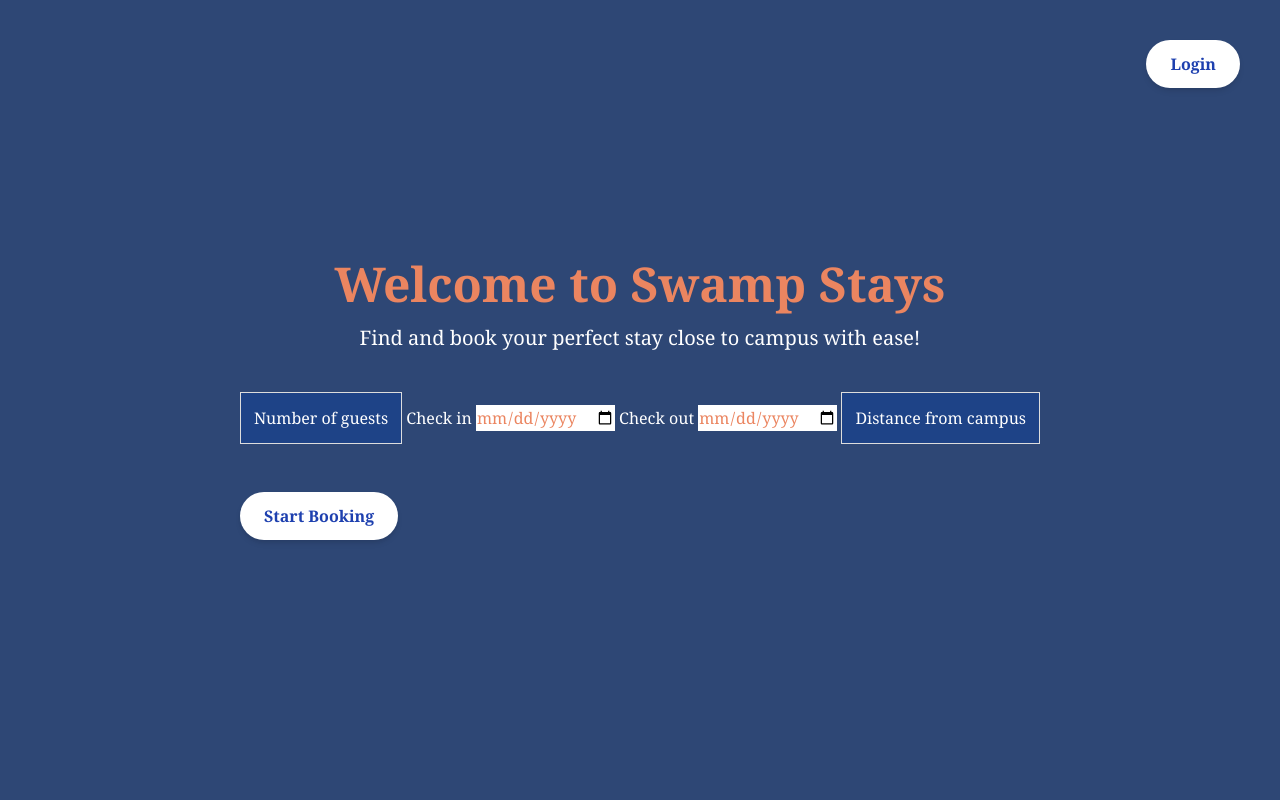
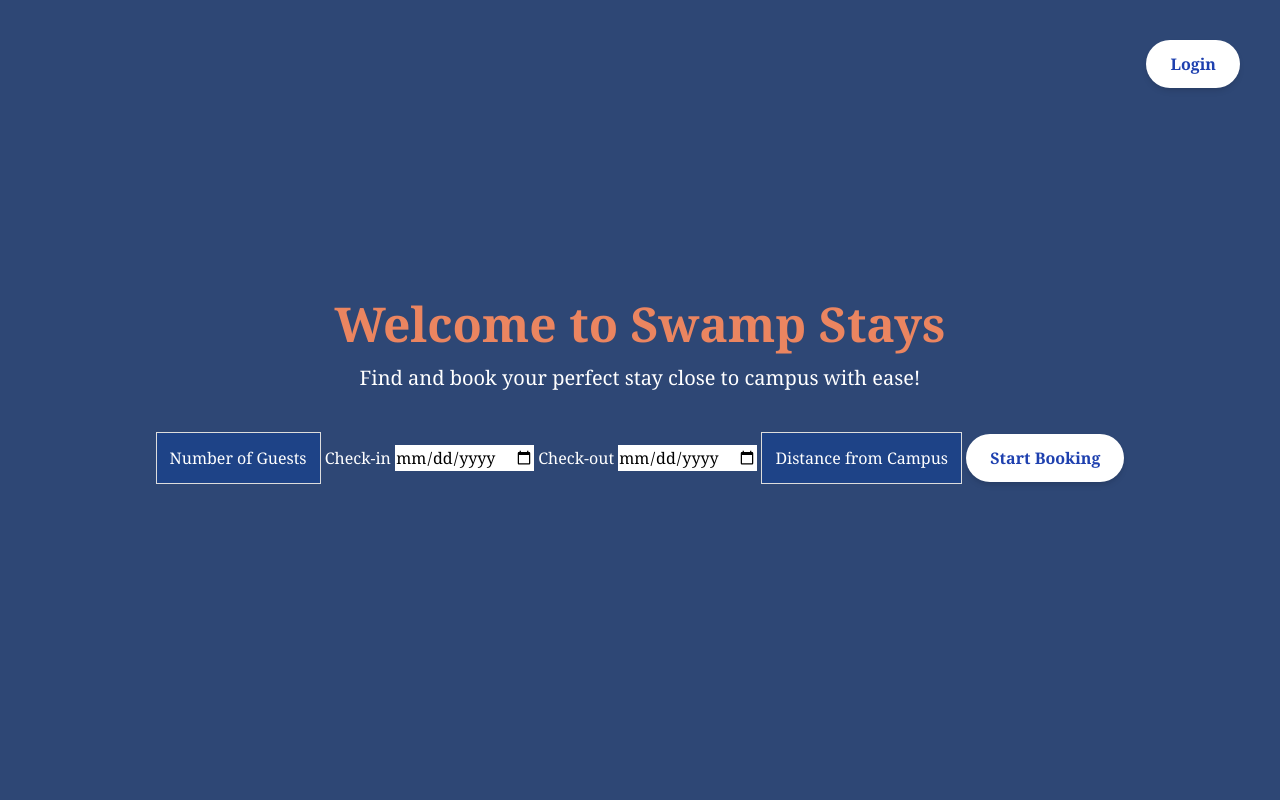
Before and after one commit to zorarkdouble8/Swap-Stays, a Flask app: page / in a window 1280 px wide. Run offline with Flask 3, Linux system fonts and the light colour scheme.

Commit message:
home.html update

```diff
--- a/Application/Templates/Home/Home.html
+++ b/Application/Templates/Home/Home.html
@@ -1,10 +1,9 @@
 <!doctype html>
 <html lang="en">
-
 <head>
     <meta charset="UTF-8">
     <meta name="viewport" content="width=device-width, initial-scale=1.0">
-    <title>Home Page</title>
+    <title>Home Page - Swamp Stays</title>
     <link href="https://cdn.jsdelivr.net/npm/tailwindcss@2.2.19/dist/tailwind.min.css" rel="stylesheet">
     <style>
         .backgroundBlue {
@@ -24,21 +23,9 @@
             cursor: pointer;
         }
 
-        dropbtn:hover, .dropbtn:focus {
+        .dropbtn:hover, .dropbtn:focus {
             background-color: #628ab1;
         }
-
-        #myInput {
-            box-sizing: border-box;
-            background-position: 14px 12px;
-            background-repeat: no-repeat;
-            font-size: 16px;
-            padding: 7px 10px 6px 23px;
-            border: none;
-            border-bottom: 1px solid #ddd;
-        }
-
-        #myInput:focus {outline: 3px solid #ddd;}
 
         .dropdown {
             position: relative;
@@ -56,52 +43,48 @@
 
         .dropdown-content a {
             color: black;
-            padding: 5px 8px;
+            padding: 8px 12px;
             text-decoration: none;
             display: block;
         }
 
-        .dropdown-content a:hover {background-color: #f1f1f1}
+        .dropdown-content a:hover {
+            background-color: #f1f1f1;
+        }
 
-        .show {display:block;}
-
+        .show {
+            display: block;
+        }
     </style>
 </head>
-
 <body class="font-serif">
-
     <div class="flex flex-col justify-center items-center h-screen backgroundBlue textOrange text-center">
         <h1 class="text-4xl sm:text-5xl font-bold mb-4">Welcome to Swamp Stays</h1>
         <p class="text-lg sm:text-xl mb-6 text-white">Find and book your perfect stay close to campus with ease!</p>
 
-        <form method="POST">
-            <!-- number of guests dropdown -->
+        <!-- Search Form -->
+        <form method="GET" action="/search" class="space-y-4">
+            <!-- Number of guests dropdown -->
             <div class="dropdown mb-4">
-                <button type="button" onclick="toggleDropdown('numGuestsDropdown')" class="dropbtn">Number of guests</button>
+                <button type="button" onclick="toggleDropdown('numGuestsDropdown')" class="dropbtn">Number of Guests</button>
                 <div id="numGuestsDropdown" class="dropdown-content">
-                    <a href="#" onclick="selectDropdownOption(event, 'num_guests', 1)">1</a>
-                    <a href="#" onclick="selectDropdownOption(event, 'num_guests', 2)">2</a>
-                    <a href="#" onclick="selectDropdownOption(event, 'num_guests', 3)">3</a>
-                    <a href="#" onclick="selectDropdownOption(event, 'num_guests', 4)">4</a>
-                    <a href="#" onclick="selectDropdownOption(event, 'num_guests', 5)">5</a>
-                    <a href="#" onclick="selectDropdownOption(event, 'num_guests', 6)">6</a>
-                    <a href="#" onclick="selectDropdownOption(event, 'num_guests', 7)">7</a>
-                    <a href="#" onclick="selectDropdownOption(event, 'num_guests', 8)">8</a>
+                    {% for num in range(1, 9) %}
+                        <a href="#" onclick="selectDropdownOption(event, 'guests', {{ num }})">{{ num }}</a>
+                    {% endfor %}
                 </div>
-                <input type="hidden" id="num_guests" name="num_guests">
+                <input type="hidden" id="guests" name="guests">
             </div>
 
-            <!-- date picker -->
-            <label for="checkin" class="text-white">Check in</label>
-            <input type="date" id="checkin" name="checkin">
-            <label for="checkout" class="text-white">Check out</label>
-            <input type="date" id="checkout" name="checkout">
+            <!-- Date Pickers for check-in and check-out -->
+            <label for="fromNights" class="text-white">Check-in</label>
+            <input type="date" id="fromNights" name="fromNights" class="text-black">
+            <label for="toNights" class="text-white">Check-out</label>
+            <input type="date" id="toNights" name="toNights" class="text-black">
 
-            <!-- distance from campus dropdown -->
+            <!-- Distance from campus dropdown -->
             <div class="dropdown mt-4">
-                <button type="button" onclick="toggleDropdown('distanceDropdown')" class="dropbtn">Distance from campus</button>
+                <button type="button" onclick="toggleDropdown('distanceDropdown')" class="dropbtn">Distance from Campus</button>
                 <div id="distanceDropdown" class="dropdown-content">
-                     <!-- distance in miles for database, in minutes for users -->
                     <a href="#" onclick="selectDropdownOption(event, 'miles_campus', '1')">Under 5 min</a>
                     <a href="#" onclick="selectDropdownOption(event, 'miles_campus', '2')">5 min</a>
                     <a href="#" onclick="selectDropdownOption(event, 'miles_campus', '3')">10 min</a>
@@ -110,33 +93,27 @@
                 <input type="hidden" id="miles_campus" name="miles_campus">
             </div>
 
-            <!-- submit button (TODO: center this) -->
-            <button type="submit" class="flex mt-8 items-center justify-center bg-white text-blue-800 font-semibold px-6 py-3 rounded-full shadow-md hover:bg-blue-700 hover:text-white transition">
-                Start Booking
-            </button>
+            <!-- Submit Button -->
+            <button type="submit" class="mt-8 bg-white text-blue-800 font-semibold px-6 py-3 rounded-full shadow-md hover:bg-blue-700 hover:text-white transition">Start Booking</button>
         </form>
 
-        <!-- login button -->
-        <a href="login">
-            <button class="flex fixed top-10 right-10 bg-white text-blue-800 font-semibold px-6 py-3 rounded-full shadow-md hover:bg-blue-700 hover:text-white transition">Login</button>
+        <!-- Login Button -->
+        <a href="/login">
+            <button class="fixed top-10 right-10 bg-white text-blue-800 font-semibold px-6 py-3 rounded-full shadow-md hover:bg-blue-700 hover:text-white transition">Login</button>
         </a>
-
     </div>
 
-
     <script>
-       function toggleDropdown(dropdownId) {
+        function toggleDropdown(dropdownId) {
             document.getElementById(dropdownId).classList.toggle("show");
         }
 
-        // pause other activity and click an option
         function selectDropdownOption(event, inputId, value) {
             event.preventDefault();
             document.getElementById(inputId).value = value;
             toggleDropdown(inputId + 'Dropdown');
         }
 
-        // close dropdown
         window.onclick = function(event) {
             if (!event.target.matches('.dropbtn')) {
                 const dropdowns = document.getElementsByClassName("dropdown-content");
@@ -148,7 +125,6 @@
                 }
             }
         }
-        </script>
-
+    </script>
 </body>
 </html>
```
